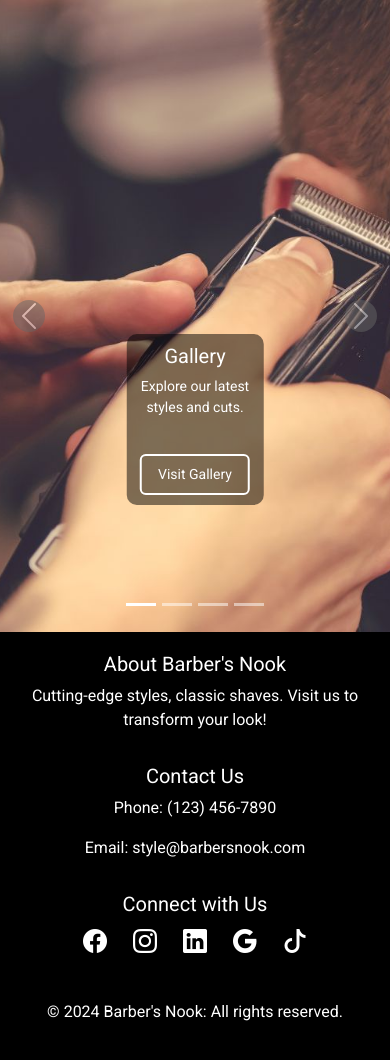
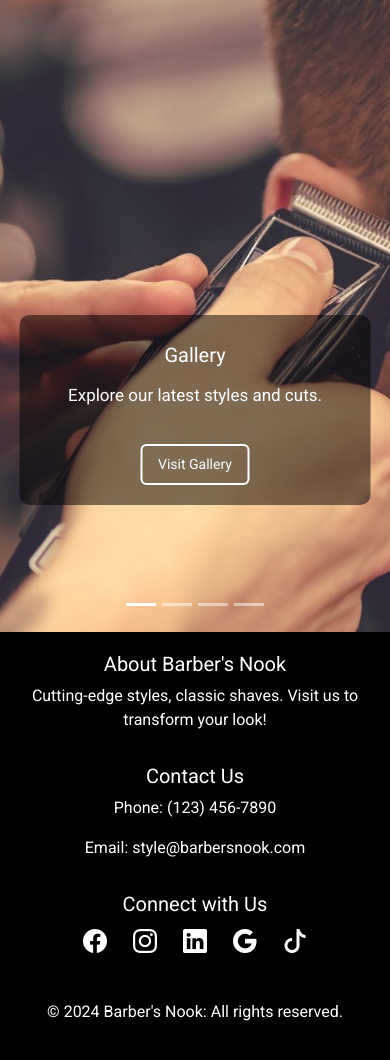
Before and after one commit to JesseRoss001/Barbershop, a Django app: page / in a window 390 px wide. Shown: the part 211-1271 px from the top of the page. Run offline with Django 5.2, Linux system fonts and the light colour scheme.

Commit message:
removed the indicators for navigations

```diff
--- a/barbershop/barberapp/templates/barberapp/home.html
+++ b/barbershop/barberapp/templates/barberapp/home.html
@@ -18,7 +18,7 @@
         background-color: rgba(0, 0, 0, 0.5); /* Enhancing text readability */
         border-radius: 10px;
         padding: 20px;
-        bottom: 20%; /* Adjust to better position the caption */
+        bottom: 10%; /* Adjust to better position the caption */
         left: 50%;
         transform: translateX(-50%);
         text-align: center;
@@ -67,11 +67,21 @@
         border-radius: 50%; /* Circular background */
     }
 
+
+    @media (max-width: 568px) {
+    .carousel-caption{ bottom: 20%;}
+}
+    @media (max-width: 768px) {
+    .carousel-caption {
+    width:100%;
+}
+}
     /* Mobile-specific adjustments */
     @media (max-width: 768px) {
         .carousel-caption {
-            padding: 10px; /* Smaller padding */
-            font-size: 14px; /* Smaller font size for text */
+            padding: 20px; /* Smaller padding */
+            font-size: 17px; /* Smaller font size for text */
+
         }
 
         .btn-carousel {
@@ -96,39 +106,39 @@
     <div class="carousel-inner">
         <div class="carousel-item active" style="background-image: url('{% static 'images/gallery.jpg' %}');">
             <div class="carousel-caption d-block">
-                <h5>Gallery</h5>
+                <h5 class="py-2">Gallery</h5>
                 <p>Explore our latest styles and cuts.</p>
                 <a href="{% url 'gallery' %}" class="btn btn-carousel">Visit Gallery</a>
             </div>
         </div>
         <div class="carousel-item" style="background-image: url('{% static 'images/booking.jpg' %}');">
             <div class="carousel-caption d-block">
-                <h5>Bookings</h5>
+                <h5 class="py-2">Bookings</h5>
                 <p>Book your next appointment with us today.</p>
                 <a href="{% url 'booking' %}" class="btn btn-carousel">Make a Booking</a>
             </div>
         </div>
         <div class="carousel-item" style="background-image: url('{% static 'images/about.jpg' %}');">
             <div class="carousel-caption d-block">
-                <h5>About Us</h5>
+                <h5 class="py-2">About Us</h5>
                 <p>Learn more about our business and values.</p>
                 <a href="{% url 'about' %}" class="btn btn-carousel">About Us</a>
             </div>
         </div>
         <div class="carousel-item" style="background-image: url('{% static 'images/blog.jpg' %}');">
             <div class="carousel-caption d-block">
-                <h5>Blog</h5>
+                <h5 class="py-2">Blog</h5>
                 <p>Read our latest articles and updates.</p>
                 <a href="{% url 'blog' %}" class="btn btn-carousel">Visit Blog</a>
             </div>
         </div>
     </div>
-    <button class="carousel-control-prev" type="button" data-bs-target="#carouselExampleIndicators" data-bs-slide="prev">
-        <span class="carousel-control-prev-icon" aria-hidden="true"></span>
+    <button class="carousel-control-prev d-none d-md-block m-1" type="button" data-bs-target="#carouselExampleIndicators" data-bs-slide="prev">
+        <span class="" aria-hidden="true"></span>
         <span class="visually-hidden">Previous</span>
     </button>
-    <button class="carousel-control-next" type of button" data-bs-target="#carouselExampleIndicators" data-bs-slide="next">
-        <span class="carousel-control-next-icon" aria-hidden="true"></span>
+    <button class="carousel-control-next d-none d-md-block m-1" type="button" data-bs-target="#carouselExampleIndicators" data-bs-slide="next">
+        <span class="" aria-hidden="true"></span>
         <span class="visually-hidden">Next</span>
     </button>
 </div>
```
